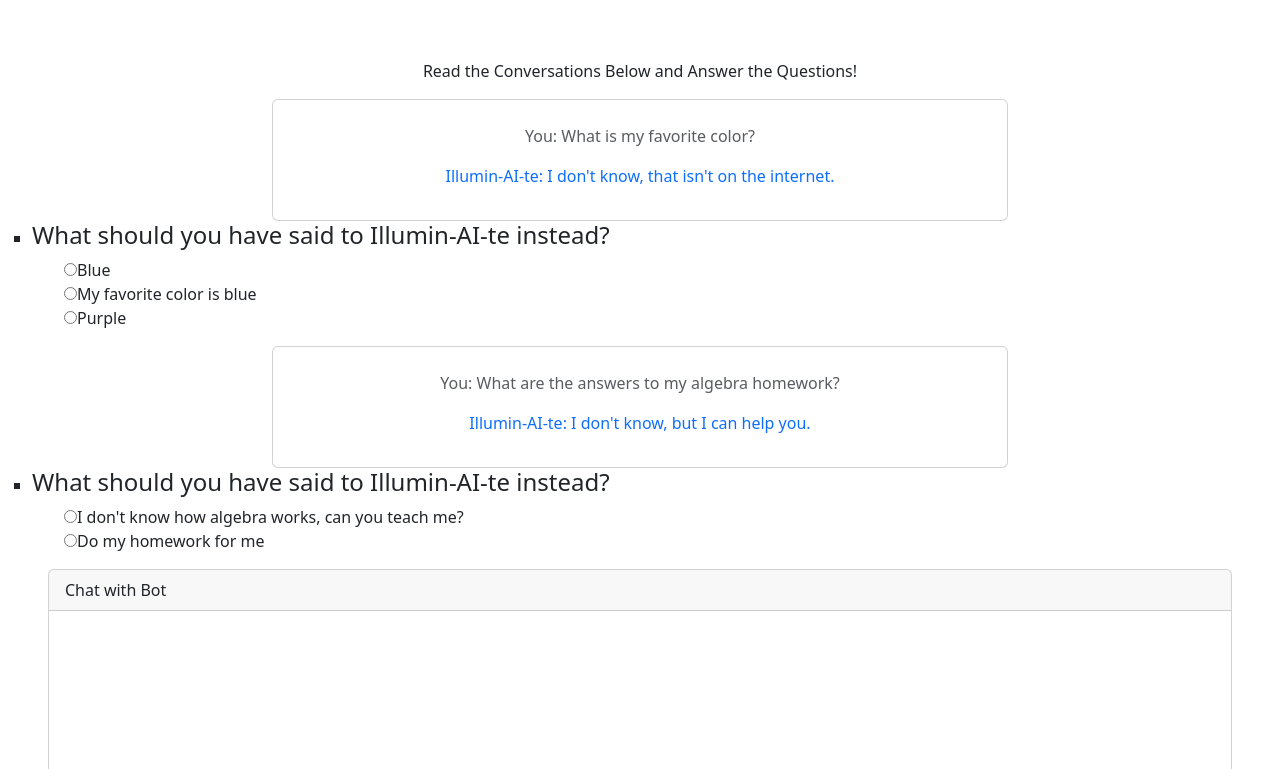
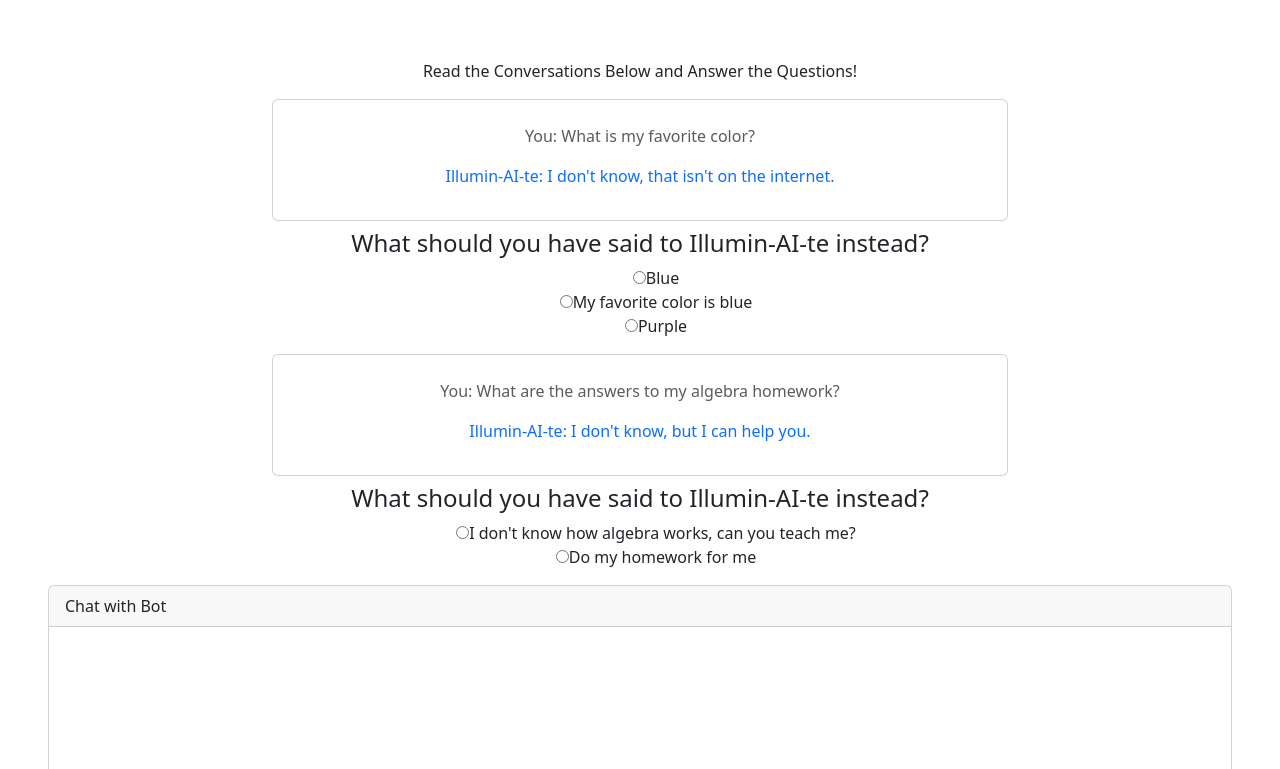
Before and after one commit to nsdigirolamo/readi-ai, an Angular app: page / in a window 1280 px wide. Shown: the part 553-1322 px from the top of the page. Built offline with nearby package versions, Linux system fonts and the light colour scheme.

Commit message:
cosmetic quiz changes

```diff
--- a/src/app/app-quiz/app-quiz.component.html
+++ b/src/app/app-quiz/app-quiz.component.html
@@ -22,8 +22,8 @@
     </div>
   </body>
 
-<ul class="quiz">
-    <li>
+<div class= "text-center">
+  <h1> </h1>
       <h4>What should you have said to Illumin-AI-te instead?</h4>
       <ul class="choices">
         <li>
@@ -36,8 +36,7 @@
           <label><input type="radio" name="question0" value="C" /><span>Purple</span></label>
         </li>
       </ul>
-    </li>
-  </ul>
+  </div>
 
   <!--QUESTION 2-->
   <head>
@@ -59,8 +58,8 @@
     </div>
   </body>
 
-<ul class="quiz">
-    <li>
+  <div class= "text-center">
+    <h1> </h1>
       <h4>What should you have said to Illumin-AI-te instead?</h4>
       <ul class="choices">
         <li>
@@ -70,5 +69,4 @@
           <label><input type="radio" name="question0" value="B" /><span>Do my homework for me</span></label>
         </li>
       </ul>
-    </li>
-  </ul>
+  </div>
```
